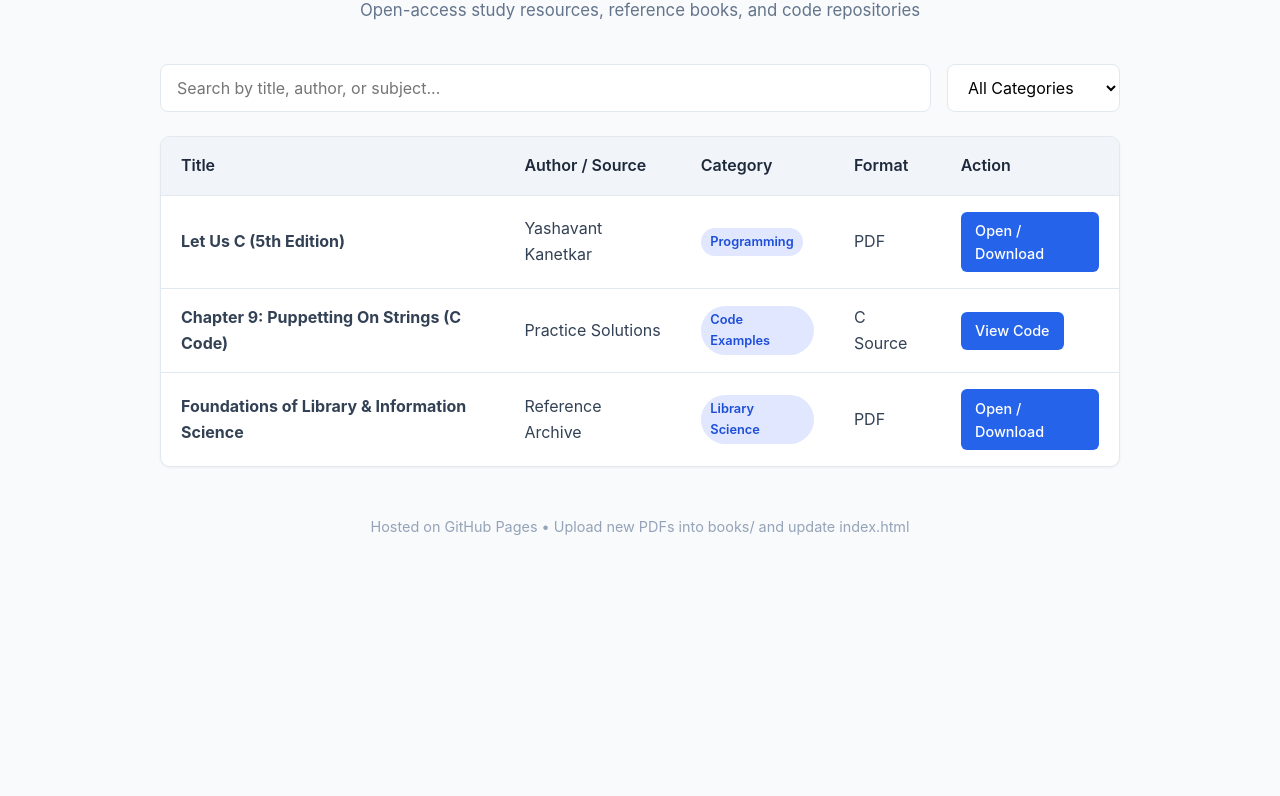
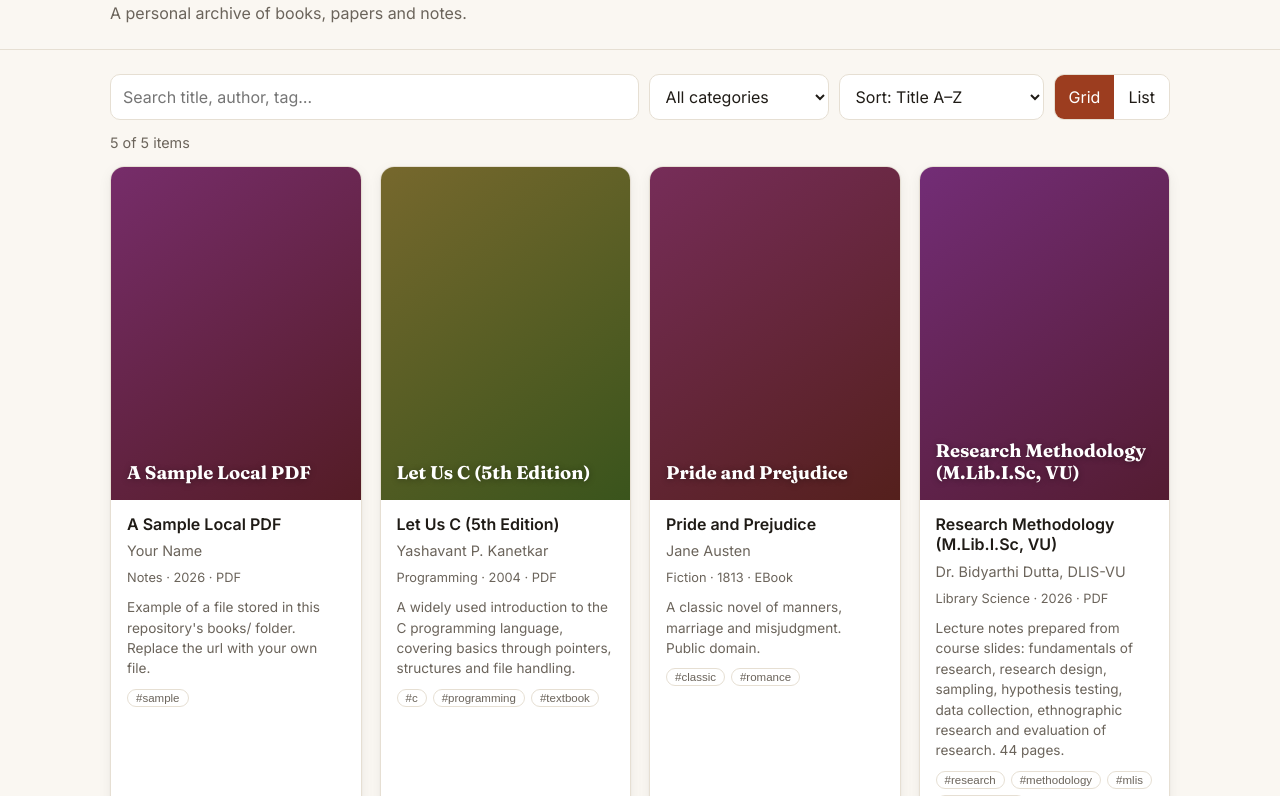
Before and after one commit to joydipbarman/my-digital-library-archive, a plain HTML site: page index.html in a window 1280 px wide. Shown: the part 99-895 px from the top of the page. Before the commit the page ends 800 px from the top, so only its background shows below. Drawn offline with Linux system fonts and the light colour scheme.

Commit message:
Add files via upload

```diff
--- a/books.json
+++ b/books.json
@@ -1,74 +1,62 @@
 [
   {
-    "title": "NEP 2020 M.Lib.I.Sc. Official Syllabus (2025–2026)",
-    "author": "Vidyasagar University",
-    "semester": "General",
-    "paperCode": "SYLLABUS",
-    "paperTitle": "Curriculum & Credit Structure",
-    "type": "Syllabus PDF",
-    "fileUrl": "pdfs/syllabus-nep2020.pdf"
+    "title": "Pride and Prejudice",
+    "author": "Jane Austen",
+    "year": 1813,
+    "category": "Fiction",
+    "format": "EBook",
+    "description": "A classic novel of manners, marriage and misjudgment. Public domain.",
+    "tags": ["classic", "romance"],
+    "url": "https://www.gutenberg.org/ebooks/1342",
+    "cover": "",
+    "added": "2026-11-17"
   },
   {
-    "title": "Prolegomena to Library Classification (3rd Ed.)",
-    "author": "S. R. Ranganathan",
-    "semester": "Semester 1",
-    "paperCode": "LIS-IKS-501",
-    "paperTitle": "Indian Knowledge Organization System",
-    "type": "Reference eBook",
-    "fileUrl": "pdfs/lis-iks-501-prolegomena.pdf"
+    "title": "The Art of War",
+    "author": "Sun Tzu",
+    "year": -500,
+    "category": "Philosophy",
+    "format": "EBook",
+    "description": "Ancient Chinese treatise on strategy. Public domain translation.",
+    "tags": ["strategy", "classic"],
+    "url": "https://www.gutenberg.org/ebooks/132",
+    "cover": "",
+    "added": "2026-11-17"
   },
   {
-    "title": "Foundations of Information Science",
-    "author": "David Bawden & Lyn Robinson",
-    "semester": "Semester 1",
-    "paperCode": "LIS-DSC-502",
-    "paperTitle": "Information and Communication Theories",
-    "type": "Reference eBook",
-    "fileUrl": "pdfs/lis-dsc-502-foundations.pdf"
+    "title": "A Sample Local PDF",
+    "author": "Your Name",
+    "year": 2026,
+    "category": "Notes",
+    "format": "PDF",
+    "description": "Example of a file stored in this repository's books/ folder. Replace the url with your own file.",
+    "tags": ["sample"],
+    "url": "books/sample.pdf",
+    "cover": "",
+    "added": "2026-11-17"
   },
   {
-    "title": "Practical Open Source Software for Libraries",
-    "author": "Nicole C. Engard",
-    "semester": "Semester 1",
-    "paperCode": "LIS-DSC-507",
-    "paperTitle": "ICT for LIS (Theory) - I",
-    "type": "Reference eBook",
-    "fileUrl": "pdfs/lis-dsc-507-oss-libraries.pdf"
+    "title": "Let Us C (5th Edition)",
+    "author": "Yashavant P. Kanetkar",
+    "year": 2004,
+    "category": "Programming",
+    "format": "PDF",
+    "description": "A widely used introduction to the C programming language, covering basics through pointers, structures and file handling.",
+    "tags": ["c", "programming", "textbook"],
+    "url": "",
+    "cover": "",
+    "added": "2026-11-17"
   },
   {
-    "title": "Generative AI and Libraries: Claiming Our Place",
-    "author": "M. Hanegan & C. Rosser",
-    "semester": "Semester 1",
-    "paperCode": "LIS-DSE-510B",
-    "paperTitle": "AI/ML in Libraries",
-    "type": "Elective eBook",
-    "fileUrl": "pdfs/lis-dse-510b-ai-libraries.pdf"
-  },
-  {
-    "title": "Introduction to Modern Information Retrieval",
-    "author": "G. G. Chowdhury",
-    "semester": "Semester 2",
-    "paperCode": "LIS-DSC-552",
-    "paperTitle": "Intelligent Information Retrieval",
-    "type": "Reference eBook",
-    "fileUrl": "pdfs/lis-dsc-552-modern-ir.pdf"
-  },
-  {
-    "title": "Measuring Academic Research: Bibliometric Study Guide",
-    "author": "Ana Andrés",
-    "semester": "Semester 2",
-    "paperCode": "LIS-DSC-553",
-    "paperTitle": "Studies of Research Metrics",
-    "type": "Reference eBook",
-    "fileUrl": "pdfs/lis-dsc-553-bibliometrics.pdf"
-  },
-  {
-    "title": "Library Automation through Koha",
-    "author": "Parthasarathi Mukhopadhyay",
-    "semester": "Semester 2",
-    "paperCode": "LIS-DSC-556",
-    "paperTitle": "Application of ICT in LIS (Practice) - II",
-    "type": "Practical Manual",
-    "fileUrl": "pdfs/lis-dsc-556-koha.pdf"
+    "title": "Research Methodology (M.Lib.I.Sc, VU)",
+    "author": "Dr. Bidyarthi Dutta, DLIS-VU",
+    "year": 2026,
+    "category": "Library Science",
+    "format": "PDF",
+    "description": "Lecture notes prepared from course slides: fundamentals of research, research design, sampling, hypothesis testing, data collection, ethnographic research and evaluation of research. 44 pages.",
+    "tags": ["research", "methodology", "mlis", "lecture-notes"],
+    "url": "books/research-methodology-mlis.pdf",
+    "cover": "",
+    "added": "2026-11-17"
   }
 ]
--- a/index.html
+++ b/index.html
@@ -1,116 +1,54 @@
 <!DOCTYPE html>
 <html lang="en">
 <head>
-    <meta charset="UTF-8">
-    <meta name="viewport" content="width=device-width, initial-scale=1.0">
-    <title>Digital Library & E-Book Archive</title>
-    <style>
-        :root {
-            --primary: #1e293b;
-            --accent: #2563eb;
-            --bg: #f8fafc;
-            --card: #ffffff;
-            --border: #e2e8f0;
-            --text: #334155;
-        }
-        * { box-sizing: border-box; margin: 0; padding: 0; font-family: -apple-system, BlinkMacSystemFont, "Segoe UI", Roboto, sans-serif; }
-        body { background-color: var(--bg); color: var(--text); line-height: 1.6; padding: 2rem 1rem; }
-        .container { max-width: 960px; margin: 0 auto; }
-        header { text-align: center; margin-bottom: 2.5rem; }
-        header h1 { color: var(--primary); font-size: 2.2rem; margin-bottom: 0.5rem; }
-        header p { color: #64748b; font-size: 1.05rem; }
-        .controls { display: flex; gap: 1rem; margin-bottom: 1.5rem; flex-wrap: wrap; }
-        input[type="text"], select {
-            padding: 0.75rem 1rem; border: 1px solid var(--border); border-radius: 8px;
-            font-size: 1rem; background: var(--card); outline: none;
-        }
-        input[type="text"] { flex: 1; min-width: 240px; }
-        input[type="text"]:focus, select:focus { border-color: var(--accent); }
-        .table-wrap { background: var(--card); border-radius: 10px; border: 1px solid var(--border); overflow-x: auto; box-shadow: 0 1px 3px rgba(0,0,0,0.05); }
-        table { width: 100%; border-collapse: collapse; text-align: left; }
-        th, td { padding: 1rem 1.25rem; border-bottom: 1px solid var(--border); }
-        th { background-color: #f1f5f9; color: var(--primary); font-weight: 600; }
-        tr:last-child td { border-bottom: none; }
-        tr:hover { background-color: #f8fafc; }
-        .badge { display: inline-block; padding: 0.25rem 0.6rem; font-size: 0.8rem; font-weight: 600; border-radius: 999px; background: #e0e7ff; color: #1d4ed8; }
-        .btn { display: inline-block; padding: 0.45rem 0.9rem; background: var(--accent); color: #fff; text-decoration: none; border-radius: 6px; font-size: 0.9rem; font-weight: 500; transition: background 0.2s; }
-        .btn:hover { background: #1d4ed8; }
-        footer { text-align: center; margin-top: 3rem; color: #94a3b8; font-size: 0.9rem; }
-    </style>
+  <meta charset="UTF-8">
+  <meta name="viewport" content="width=device-width, initial-scale=1">
+  <title>My Digital Library</title>
+  <meta name="description" content="A personal digital library and archive of books, papers and notes.">
+  <link rel="preconnect" href="https://fonts.googleapis.com">
+  <link rel="preconnect" href="https://fonts.gstatic.com" crossorigin>
+  <link href="https://fonts.googleapis.com/css2?family=Fraunces:opsz,wght@9..144,500;9..144,700&family=Inter:wght@400;500;600&display=swap" rel="stylesheet">
+  <link rel="stylesheet" href="style.css">
 </head>
 <body>
-    <div class="container">
-        <header>
-            <h1>📚 Digital Library & E-Book Archive</h1>
-            <p>Open-access study resources, reference books, and code repositories</p>
-        </header>
+  <header class="site-header">
+    <div class="wrap header-inner">
+      <div>
+        <h1>My Digital Library</h1>
+        <p class="tagline">A personal archive of books, papers and notes.</p>
+      </div>
+      <button id="themeToggle" class="icon-btn" aria-label="Toggle dark mode" title="Toggle dark mode">◐</button>
+    </div>
+  </header>
 
-        <div class="controls">
-            <input type="text" id="searchInput" placeholder="Search by title, author, or subject..." onkeyup="filterBooks()">
-            <select id="categoryFilter" onchange="filterBooks()">
-                <option value="all">All Categories</option>
-                <option value="Programming">Programming</option>
-                <option value="Library Science">Library Science</option>
-                <option value="Code Examples">Code Examples</option>
-            </select>
-        </div>
+  <main class="wrap">
+    <section class="controls" aria-label="Search and filters">
+      <input id="search" type="search" placeholder="Search title, author, tag…" autocomplete="off" aria-label="Search library">
+      <select id="category" aria-label="Filter by category"></select>
+      <select id="sort" aria-label="Sort books">
+        <option value="title">Sort: Title A–Z</option>
+        <option value="author">Sort: Author A–Z</option>
+        <option value="year-desc">Sort: Newest first</option>
+        <option value="year-asc">Sort: Oldest first</option>
+        <option value="added">Sort: Recently added</option>
+      </select>
+      <div class="view-toggle" role="group" aria-label="View">
+        <button id="viewGrid" class="active" aria-pressed="true">Grid</button>
+        <button id="viewList" aria-pressed="false">List</button>
+      </div>
+    </section>
 
-        <div class="table-wrap">
-            <table id="bookTable">
-                <thead>
-                    <tr>
-                        <th>Title</th>
-                        <th>Author / Source</th>
-                        <th>Category</th>
-                        <th>Format</th>
-                        <th>Action</th>
-                    </tr>
-                </thead>
-                <tbody>
-                    <tr data-category="Programming">
-                        <td><strong>Let Us C (5th Edition)</strong></td>
-                        <td>Yashavant Kanetkar</td>
-                        <td><span class="badge">Programming</span></td>
-                        <td>PDF</td>
-                        <td><a class="btn" href="books/programming/let-us-c.pdf" target="_blank">Open / Download</a></td>
-                    </tr>
-                    <tr data-category="Code Examples">
-                        <td><strong>Chapter 9: Puppetting On Strings (C Code)</strong></td>
-                        <td>Practice Solutions</td>
-                        <td><span class="badge">Code Examples</span></td>
-                        <td>C Source</td>
-                        <td><a class="btn" href="code-examples/chapter-09-strings/03_custom_string_functions.c" target="_blank">View Code</a></td>
-                    </tr>
-                    <tr data-category="Library Science">
-                        <td><strong>Foundations of Library & Information Science</strong></td>
-                        <td>Reference Archive</td>
-                        <td><span class="badge">Library Science</span></td>
-                        <td>PDF</td>
-                        <td><a class="btn" href="books/library-science/sample-book.pdf" target="_blank">Open / Download</a></td>
-                    </tr>
-                </tbody>
-            </table>
-        </div>
+    <p id="count" class="count" aria-live="polite"></p>
+    <section id="library" class="grid" aria-label="Books"></section>
+    <p id="empty" class="empty" hidden>No books match your search.</p>
+  </main>
 
-        <footer>
-            <p>Hosted on GitHub Pages • Upload new PDFs into <code>books/</code> and update <code>index.html</code></p>
-        </footer>
+  <footer class="site-footer">
+    <div class="wrap">
+      <p>Built with plain HTML, CSS and JavaScript · Hosted on GitHub Pages</p>
     </div>
+  </footer>
 
-    <script>
-        function filterBooks() {
-            const query = document.getElementById("searchInput").value.toLowerCase();
-            const category = document.getElementById("categoryFilter").value;
-            const rows = document.querySelectorAll("#bookTable tbody tr");
-
-            rows.forEach(row => {
-                const text = row.innerText.toLowerCase();
-                const rowCat = row.getAttribute("data-category");
-                const matchesText = text.includes(query);
-                const matchesCat = (category === "all" || rowCat === category);
-                row.style.display = (matchesText && matchesCat) ? "" : "none";
-            });
-        }
-    </script>
+  <script src="script.js"></script>
 </body>
 </html>
--- /dev/null
+++ b/script.js
@@ -0,0 +1,175 @@
+(function () {
+  "use strict";
+
+  var books = [];
+  var state = { q: "", category: "All", sort: "title", view: "grid" };
+
+  var els = {
+    library: document.getElementById("library"),
+    search: document.getElementById("search"),
+    category: document.getElementById("category"),
+    sort: document.getElementById("sort"),
+    count: document.getElementById("count"),
+    empty: document.getElementById("empty"),
+    viewGrid: document.getElementById("viewGrid"),
+    viewList: document.getElementById("viewList"),
+    theme: document.getElementById("themeToggle")
+  };
+
+  /* ---------- Theme ---------- */
+  function applyTheme(t) {
+    document.documentElement.setAttribute("data-theme", t);
+    try { localStorage.setItem("lib-theme", t); } catch (e) {}
+  }
+  var saved = null;
+  try { saved = localStorage.getItem("lib-theme"); } catch (e) {}
+  applyTheme(saved || (window.matchMedia("(prefers-color-scheme: dark)").matches ? "dark" : "light"));
+  els.theme.addEventListener("click", function () {
+    applyTheme(document.documentElement.getAttribute("data-theme") === "dark" ? "light" : "dark");
+  });
+
+  /* ---------- Helpers ---------- */
+  function hashHue(str) {
+    var h = 0;
+    for (var i = 0; i < str.length; i++) h = (h * 31 + str.charCodeAt(i)) % 360;
+    return h;
+  }
+  function coverStyle(book) {
+    if (book.cover) {
+      return "background-image:url('" + encodeURI(book.cover) + "')";
+    }
+    var h = hashHue(book.title || "x");
+    return "background:linear-gradient(145deg,hsl(" + h + ",45%,32%),hsl(" + ((h + 40) % 360) + ",50%,22%))";
+  }
+  function el(tag, cls, text) {
+    var n = document.createElement(tag);
+    if (cls) n.className = cls;
+    if (text != null) n.textContent = text;
+    return n;
+  }
+  function safeUrl(u) {
+    if (!u) return "";
+    // allow relative paths, http(s) only
+    if (/^(https?:)?\/\//i.test(u) || !/^[a-z][a-z0-9+.-]*:/i.test(u)) return u;
+    return "";
+  }
+
+  /* ---------- Rendering ---------- */
+  function matches(book) {
+    if (state.category !== "All" && book.category !== state.category) return false;
+    if (!state.q) return true;
+    var hay = [book.title, book.author, book.category, book.description, (book.tags || []).join(" ")]
+      .join(" ").toLowerCase();
+    return state.q.toLowerCase().split(/\s+/).every(function (w) { return hay.indexOf(w) !== -1; });
+  }
+
+  function sorted(list) {
+    var s = list.slice();
+    var cmp = {
+      "title": function (a, b) { return (a.title || "").localeCompare(b.title || ""); },
+      "author": function (a, b) { return (a.author || "").localeCompare(b.author || ""); },
+      "year-desc": function (a, b) { return (b.year || 0) - (a.year || 0); },
+      "year-asc": function (a, b) { return (a.year || 0) - (b.year || 0); },
+      "added": function (a, b) { return (b.added || "").localeCompare(a.added || ""); }
+    }[state.sort];
+    return s.sort(cmp);
+  }
+
+  function card(book) {
+    var c = el("article", "card");
+
+    var cover = el("div", "cover");
+    cover.setAttribute("style", coverStyle(book));
+    cover.setAttribute("role", "img");
+    cover.setAttribute("aria-label", "Cover of " + book.title);
+    if (!book.cover) cover.appendChild(el("span", "cover-title", book.title));
+    c.appendChild(cover);
+
+    var body = el("div", "card-body");
+    body.appendChild(el("h2", null, book.title));
+    if (book.author) body.appendChild(el("p", "author", book.author));
+
+    var meta = [book.category, book.year, book.format].filter(Boolean).join(" · ");
+    if (meta) body.appendChild(el("p", "meta", meta));
+    if (book.description) body.appendChild(el("p", "desc", book.description));
+
+    if (book.tags && book.tags.length) {
+      var tags = el("div", "tags");
+      book.tags.forEach(function (t) {
+        var b = el("button", "tag", "#" + t);
+        b.type = "button";
+        b.addEventListener("click", function () {
+          els.search.value = t;
+          state.q = t;
+          render();
+        });
+        tags.appendChild(b);
+      });
+      body.appendChild(tags);
+    }
+
+    var actions = el("div", "actions");
+    var url = safeUrl(book.url);
+    var a = el("a", "btn" + (url ? "" : " disabled"), url ? "Open" : "Unavailable");
+    if (url) {
+      a.href = url;
+      a.target = "_blank";
+      a.rel = "noopener noreferrer";
+    }
+    actions.appendChild(a);
+    body.appendChild(actions);
+
+    c.appendChild(body);
+    return c;
+  }
+
+  function render() {
+    var result = sorted(books.filter(matches));
+    els.library.textContent = "";
+    result.forEach(function (b) { els.library.appendChild(card(b)); });
+    els.count.textContent = result.length + " of " + books.length + " item" + (books.length === 1 ? "" : "s");
+    els.empty.hidden = result.length !== 0;
+    els.library.className = "grid" + (state.view === "list" ? " list" : "");
+  }
+
+  function buildCategories() {
+    var cats = Array.from(new Set(books.map(function (b) { return b.category; }).filter(Boolean))).sort();
+    els.category.textContent = "";
+    ["All"].concat(cats).forEach(function (c) {
+      var o = el("option", null, c === "All" ? "All categories" : c);
+      o.value = c;
+      els.category.appendChild(o);
+    });
+  }
+
+  /* ---------- Events ---------- */
+  els.search.addEventListener("input", function () { state.q = els.search.value.trim(); render(); });
+  els.category.addEventListener("change", function () { state.category = els.category.value; render(); });
+  els.sort.addEventListener("change", function () { state.sort = els.sort.value; render(); });
+
+  function setView(v) {
+    state.view = v;
+    els.viewGrid.classList.toggle("active", v === "grid");
+    els.viewList.classList.toggle("active", v === "list");
+    els.viewGrid.setAttribute("aria-pressed", v === "grid");
+    els.viewList.setAttribute("aria-pressed", v === "list");
+    render();
+  }
+  els.viewGrid.addEventListener("click", function () { setView("grid"); });
+  els.viewList.addEventListener("click", function () { setView("list"); });
+
+  /* ---------- Load data ---------- */
+  fetch("books.json", { cache: "no-cache" })
+    .then(function (r) {
+      if (!r.ok) throw new Error("HTTP " + r.status);
+      return r.json();
+    })
+    .then(function (data) {
+      books = Array.isArray(data) ? data : (data.books || []);
+      buildCategories();
+      render();
+    })
+    .catch(function (err) {
+      els.count.textContent = "Could not load books.json (" + err.message + "). If you opened this file directly, serve it over HTTP or use GitHub Pages.";
+    });
+})();
--- /dev/null
+++ b/style.css
@@ -0,0 +1,142 @@
+:root {
+  --bg: #faf7f2;
+  --surface: #ffffff;
+  --text: #1f1b16;
+  --muted: #6b645b;
+  --border: #e6dfd3;
+  --accent: #9c3d1f;
+  --accent-text: #ffffff;
+  --shadow: 0 1px 2px rgba(31, 27, 22, .06), 0 4px 14px rgba(31, 27, 22, .06);
+}
+:root[data-theme="dark"] {
+  --bg: #15130f;
+  --surface: #1e1b16;
+  --text: #f1ebe0;
+  --muted: #a39b8d;
+  --border: #322d25;
+  --accent: #e08a62;
+  --accent-text: #1a120c;
+  --shadow: 0 1px 2px rgba(0, 0, 0, .4), 0 4px 14px rgba(0, 0, 0, .35);
+}
+
+* { box-sizing: border-box; }
+html { -webkit-text-size-adjust: 100%; }
+body {
+  margin: 0;
+  background: var(--bg);
+  color: var(--text);
+  font-family: "Inter", system-ui, sans-serif;
+  line-height: 1.5;
+}
+.wrap { max-width: 1100px; margin: 0 auto; padding: 0 20px; }
+
+/* Header */
+.site-header { border-bottom: 1px solid var(--border); padding: 32px 0 24px; }
+.header-inner { display: flex; align-items: flex-start; justify-content: space-between; gap: 16px; }
+h1 {
+  font-family: "Fraunces", Georgia, serif;
+  font-size: clamp(1.8rem, 4vw, 2.6rem);
+  margin: 0;
+  letter-spacing: -.01em;
+}
+.tagline { margin: 6px 0 0; color: var(--muted); }
+.icon-btn {
+  background: var(--surface);
+  color: var(--text);
+  border: 1px solid var(--border);
+  border-radius: 10px;
+  width: 40px; height: 40px;
+  font-size: 1.1rem;
+  cursor: pointer;
+}
+
+/* Controls */
+.controls {
+  display: flex; flex-wrap: wrap; gap: 10px;
+  margin: 24px 0 8px;
+}
+.controls input, .controls select {
+  font: inherit;
+  color: var(--text);
+  background: var(--surface);
+  border: 1px solid var(--border);
+  border-radius: 10px;
+  padding: 10px 12px;
+}
+.controls input { flex: 1 1 240px; }
+.controls select { flex: 0 1 180px; }
+.controls input:focus, .controls select:focus, button:focus-visible, a:focus-visible {
+  outline: 2px solid var(--accent); outline-offset: 2px;
+}
+.view-toggle { display: flex; border: 1px solid var(--border); border-radius: 10px; overflow: hidden; }
+.view-toggle button {
+  font: inherit; color: var(--text); background: var(--surface);
+  border: 0; padding: 10px 14px; cursor: pointer;
+}
+.view-toggle button.active { background: var(--accent); color: var(--accent-text); }
+
+.count { color: var(--muted); font-size: .9rem; margin: 12px 0; }
+
+/* Grid */
+.grid {
+  display: grid;
+  grid-template-columns: repeat(auto-fill, minmax(210px, 1fr));
+  gap: 18px;
+  margin-bottom: 40px;
+}
+.card {
+  background: var(--surface);
+  border: 1px solid var(--border);
+  border-radius: 14px;
+  overflow: hidden;
+  box-shadow: var(--shadow);
+  display: flex; flex-direction: column;
+}
+.cover {
+  aspect-ratio: 3 / 4;
+  display: flex; align-items: flex-end;
+  padding: 16px;
+  color: #fff;
+  background-size: cover; background-position: center;
+  position: relative;
+}
+.cover .cover-title {
+  font-family: "Fraunces", Georgia, serif;
+  font-weight: 700; font-size: 1.15rem; line-height: 1.2;
+  text-shadow: 0 1px 6px rgba(0, 0, 0, .35);
+}
+.card-body { padding: 14px 16px 16px; display: flex; flex-direction: column; gap: 6px; flex: 1; }
+.card h2 { font-size: 1rem; margin: 0; line-height: 1.3; }
+.author { margin: 0; color: var(--muted); font-size: .9rem; }
+.meta { margin: 0; color: var(--muted); font-size: .8rem; }
+.desc { margin: 4px 0 0; font-size: .85rem; color: var(--muted); }
+.tags { display: flex; flex-wrap: wrap; gap: 6px; margin-top: 4px; }
+.tag {
+  font-size: .72rem; padding: 2px 8px; border-radius: 999px;
+  border: 1px solid var(--border); color: var(--muted); background: transparent;
+  cursor: pointer;
+}
+.tag:hover { border-color: var(--accent); color: var(--accent); }
+.actions { margin-top: auto; padding-top: 10px; }
+.btn {
+  display: inline-block; text-decoration: none;
+  background: var(--accent); color: var(--accent-text);
+  padding: 8px 14px; border-radius: 9px; font-size: .85rem; font-weight: 600;
+}
+.btn.disabled { background: var(--border); color: var(--muted); pointer-events: none; }
+
+/* List view */
+.grid.list { grid-template-columns: 1fr; gap: 12px; }
+.grid.list .card { flex-direction: row; }
+.grid.list .cover { width: 90px; aspect-ratio: 3 / 4; padding: 8px; flex-shrink: 0; }
+.grid.list .cover .cover-title { display: none; }
+.grid.list .card-body { padding: 14px 16px; }
+
+.empty { text-align: center; color: var(--muted); padding: 40px 0; }
+
+.site-footer { border-top: 1px solid var(--border); padding: 20px 0; color: var(--muted); font-size: .85rem; text-align: center; }
+
+@media (max-width: 520px) {
+  .controls select { flex: 1 1 140px; }
+  .grid { grid-template-columns: repeat(2, 1fr); gap: 12px; }
+}
```
Also changed, not shown: 1 other file.
